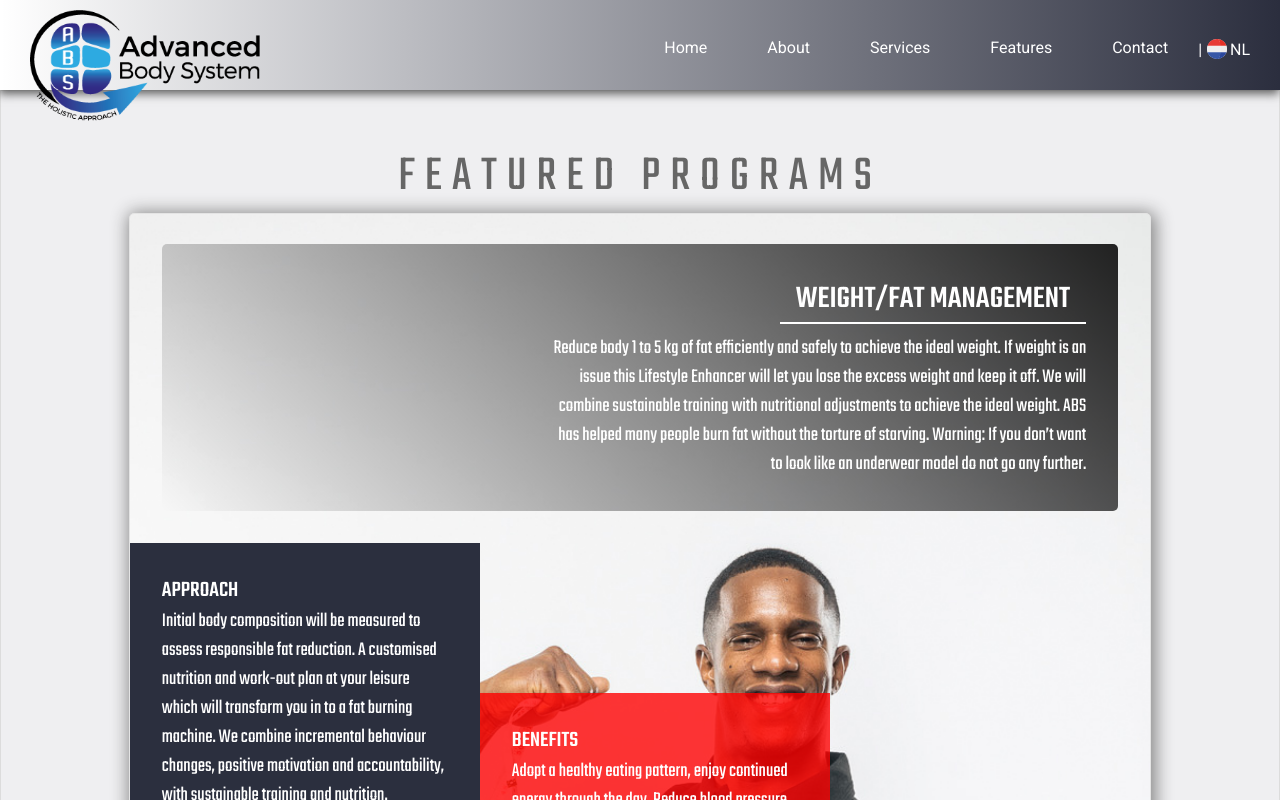
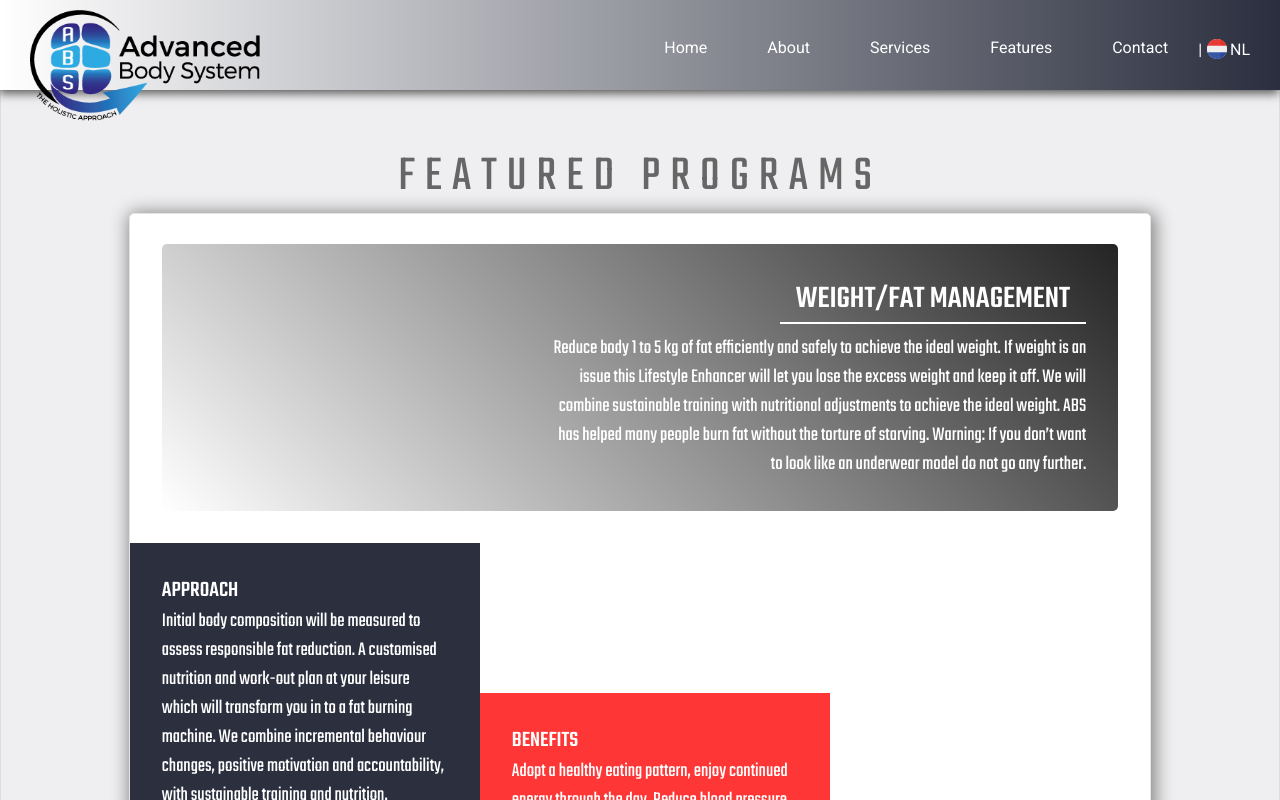
Before and after one commit to nsdnl/abs, a React (Create React App) app: page /#/features-details/1 in a window 1280 px wide. Shown: the top 800 px of the page. Built offline with nearby package versions, Linux system fonts and the light colour scheme.

Commit message:
rtemoved bg from featured program

```diff
--- a/src/pages/features/feature-details.component.tsx
+++ b/src/pages/features/feature-details.component.tsx
@@ -96,7 +96,7 @@ Warning: If you don’t want to look like an underwear model do not go any furth
           label: 'Sport – Specific training',
           labelDt: `Sport specifiek trainen`,
           img: 'images/sport_specif_training_01.jpg',
-          height: '765px',
+          height: '800px',
           id: 'sport-specific-training',
           subTitle: `Enhance your power and stamina for a particular sport. Great for off-season training to not reduce performance when getting back on pitch, mat or in the ring. We have a training customised for you.`,
           subTitleDt: `Verbeter uw kracht en uithoudingsvermogen voor een bepaalde sport. Geweldig voor
@@ -217,7 +217,7 @@ If sitting is the new smoking, how many hours are you sitting a day. Not mention
           label: 'Feeling alive/life booster',
           labelDt: `Levens booster`,
           img: 'images/LifeBooster01.jpg',
-          height: '900px',
+          height: '935px',
           id: 'metabolic-conditioning',
           subTitle: `Some call it boot camp or interval training or even metabolic conditioning. ABS Feeling alive is so much more than just interval training or switching from exercise stations in a hurry. We custom design a plan with a combination the of right cardio and strength workouts. No two plans are the same. Don’t expect to spend a long time doing endless, slow cardiovascular training nor uninspiring straight-set strength training workouts. At ABS we give a new spin to interval training to keep you wanting more without the injuries due to the fact we put the focus on YOU. Let’s break boundaries not your back.`,
           subTitleDt: `Sommigen noemen het bootcamp of intervaltraining of zelfs metabolische conditionering. ABS
@@ -294,7 +294,7 @@ Trimester 3: As you body is preparing for child birth and labour you will notice
             },
             {
               label: 'Recommended For',
-              style: {border: '0px solid #6b6b6b', top: 0, left: '350px', height: '230px'},
+              style: {border: '1px solid #6b6b6b', top: 0, left: '350px', height: '230px'},
               description: `woman who are expecting and want the best for themselves and their unborn child during all trimesters.`,
               descriptionDt: `Zwangere vrouwen in alle trimesters die het beste voor zichzelf en hun ongeboren
               kind willen.`,
@@ -413,7 +413,7 @@ Trimester 3: As you body is preparing for child birth and labour you will notice
     return <div className={'feature-wrapper'}>
       {items.map((item: any, i: number) => {
         return <div key={`item-${i}`}>
-          <div className={'feature'} id={item.id} style={{backgroundImage: `url(${item.img})`, height: item.height}}>
+          <div className={'feature'} id={item.id} style={{ height: item.height}}>
             <div className={'feature-label'}>
               <span className={'r-lbl'}>{item[`label${language}`]}</span>
               <div className={'r-sub-title'}>{item[`subTitle${language}`]}</div>
```
